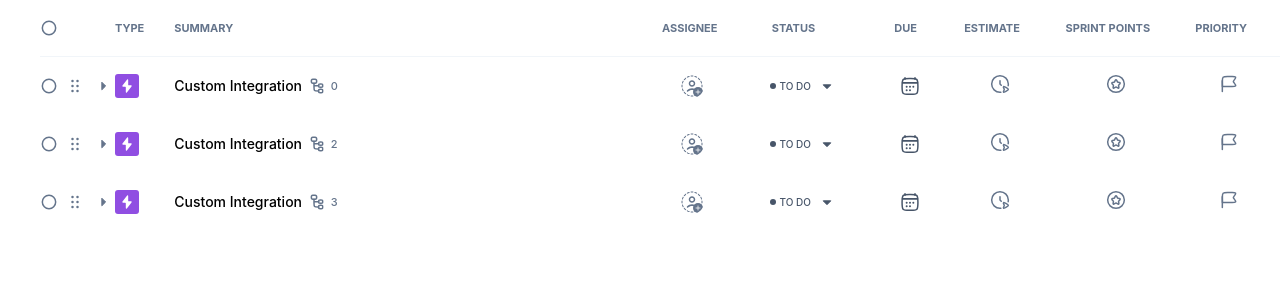
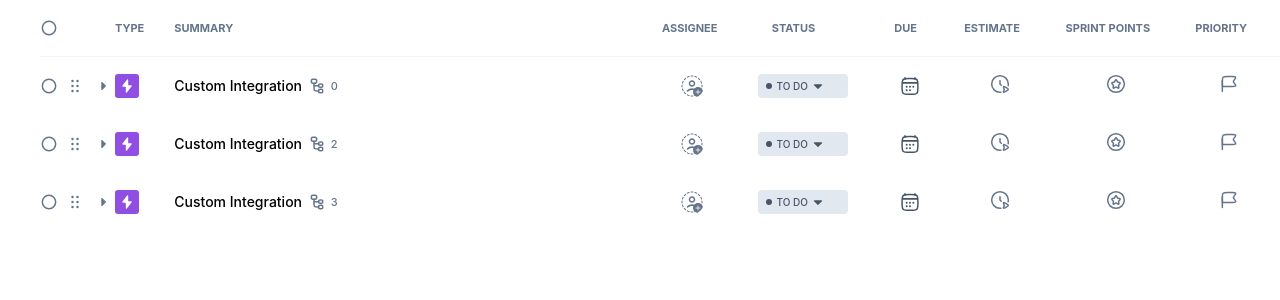
Before and after one commit to Moinul78/clickdown-table, a React (Create React App) app: page / in a window 1280 px wide. Shown: the top 300 px of the page. Built offline with nearby package versions, Linux system fonts and the light colour scheme.

Commit message:
update on dropdown

```diff
--- a/src/Components/Table/DropDown.jsx
+++ b/src/Components/Table/DropDown.jsx
@@ -54,10 +54,10 @@ export default function DropDown() {
               </div>
             )
             : (
-              <div className="flex flex-row justify-center items-center">
+              <div className="bg-[#E2E8F0] text-[#475569] flex justify-left items-center text-white text-bold my-2 px-[8px] w-[90px] h-[24px] rounded-[4px]">
                 <p className="w-[6px] h-[6px] rounded-full bg-[#475569] mr-[4px]">{ }</p>
-                <p className="text-[10px] text-[#475569] text-center font-medium mr-[6.5px] w-auto">TO DO</p>
-                <SVGIcon className="w-5 h-5 " Icon={arrowDownIcon} />
+                <p className="text-[10px] text-[#475569] text-center font-medium w-auto">TO DO</p>
+                <SVGIcon className="w-5 h-5" Icon={arrowDownIcon} />
               </div>
             )
         }
--- a/src/Components/Table/IssueTypes.jsx
+++ b/src/Components/Table/IssueTypes.jsx
@@ -1,9 +1,12 @@
-import React, { useState } from 'react';
+import React, { useRef, useState } from 'react';
 import { flashIconOne, flashIconTwo } from '../../Assets/SVGcomponents';
+import useOnclickOutside from '../../Hooks/UseOnClickOutSide';
 import SVGIcon from '../../SVGIcon/SVGIcon';
 
 export default function IssueTypes() {
   const [modalOpen, setModalOpen] = useState(false);
+  const ref = useRef();
+  useOnclickOutside(ref, () => setModalOpen(false));
   return (
     <div className="flex flex-row justify-center items-start relative">
       <div onClick={() => setModalOpen(!modalOpen)} role="contentinfo" onKeyDown={() => setModalOpen(!modalOpen)} className="w-6 h-6 rounded-md bg-[#E5493A] flex flex-row justify-center items-center">
@@ -11,7 +14,7 @@ export default function IssueTypes() {
       </div>
       {
         modalOpen && (
-          <div style={{ boxShadow: '0px 10px 15px -3px rgba(0, 0, 0, 0.1), 0px 4px 6px -2px rgba(0, 0, 0, 0.05)' }} className="absolute z-10 w-[11.063em] h-auto left-1/3 top-8 bg-white rounded-md">
+          <div ref={ref} style={{ boxShadow: '0px 10px 15px -3px rgba(0, 0, 0, 0.1), 0px 4px 6px -2px rgba(0, 0, 0, 0.05)' }} className="absolute z-10 w-[11.063em] h-auto left-1/3 top-8 bg-white rounded-md">
             <div className="bg-slate-50 px-3 py-2">
               <p className="text-[0.688rem] text-slate-500 font-medium">Issue type to search or add...</p>
             </div>
```
